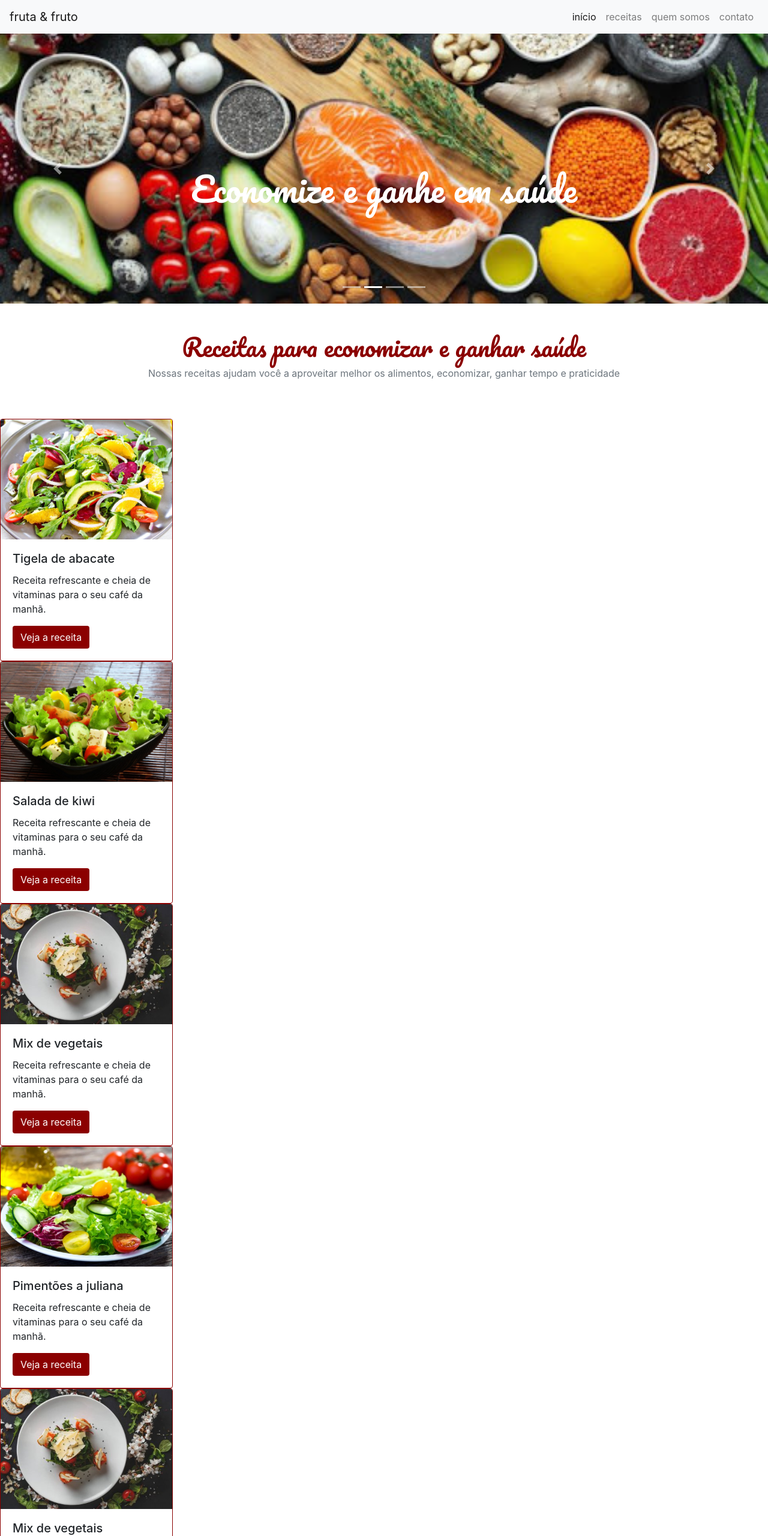
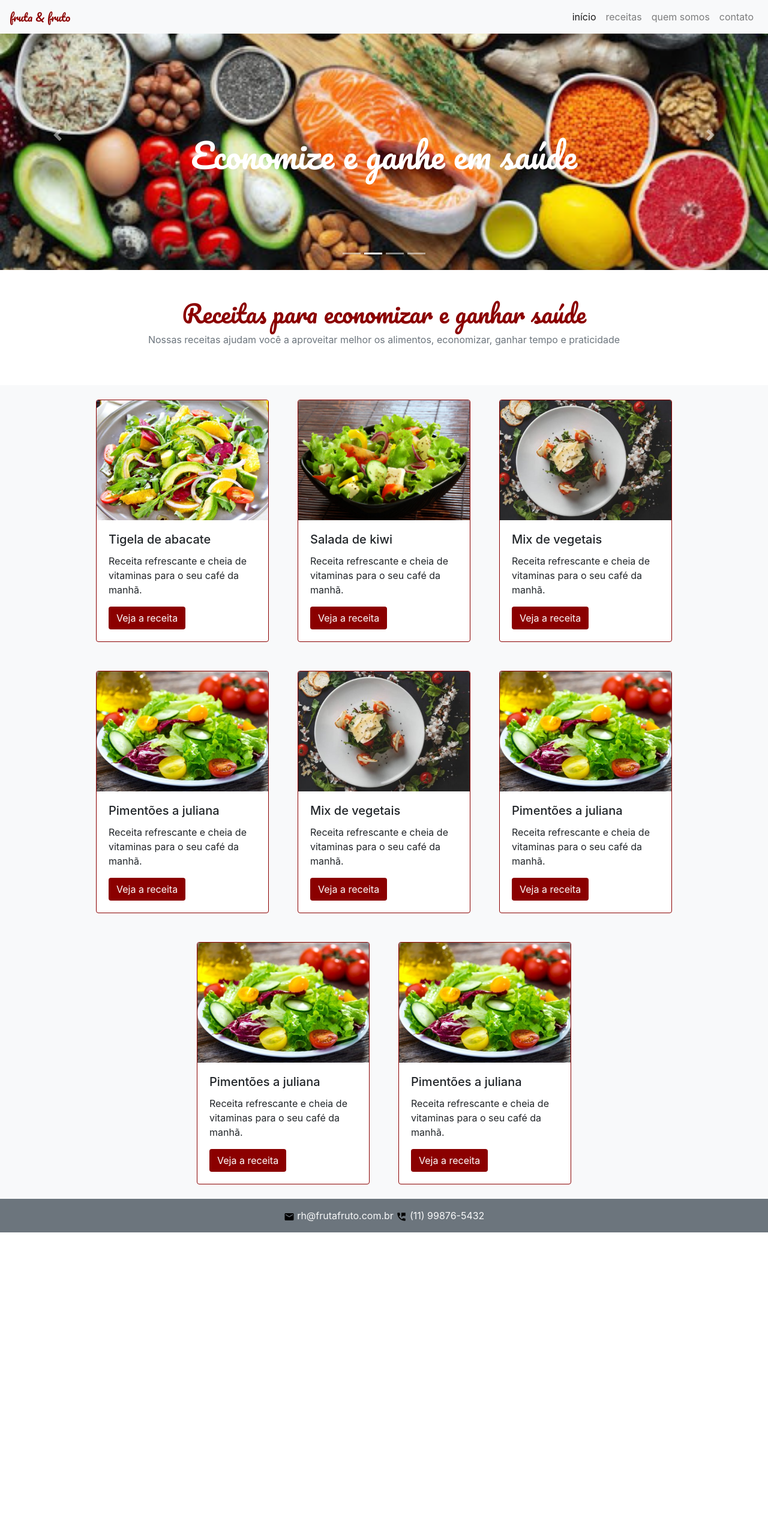
Before and after one commit to Ljuniorcode/landingPage_bootStrap, a plain HTML site: page index.html in a window 1280 px wide. Shown: the top 2560 px of the page at 60% size. After the commit the page ends 2054 px from the top, so only its background shows below. Drawn offline with nearby package versions, Linux system fonts and the light colour scheme.

Commit message:
04 - adicionar modal, tags semânticas, footer

```diff
--- a/index.html
+++ b/index.html
@@ -13,8 +13,8 @@
 
 <body>
   <header>
-    <nav class="navbar navbar-expand-lg navbar-light bg-light">
-      <a class="navbar-brand" href="#">fruta & fruto</a>
+    <nav class="navbar navbar-expand-lg navbar-light bg-light fixed-top">
+      <a class="navbar-brand fonte-titulo texto-cor-especial" href="#">fruta & fruto</a>
       <button class="navbar-toggler" type="button" data-toggle="collapse" data-target="#navbarNavAltMarkup"
         aria-controls="navbarNavAltMarkup" aria-expanded="false" aria-label="Toggle navigation">
         <span class="navbar-toggler-icon"></span>
@@ -24,7 +24,7 @@
           <li><a class="nav-link active" href="#">início <span class="sr-only">(current)</span></a></li>
           <li><a class="nav-link" href="#">receitas</a></li>
           <li><a class="nav-link" href="#">quem somos</a></li>
-          <li><a class="nav-link" href="#" tabindex="-1">contato</a></li>
+          <li><a class="nav-link" data-toggle="modal" data-target="#modal-contato" href="#">contato</a></li>
         </ul>
       </div>
     </nav>
@@ -86,13 +86,16 @@
 
     <section id="titulo">
       <h1 class="text-center fonte-titulo cor-especial pt-5">Receitas para economizar e ganhar saúde</h1>
-      <p class="text-center text-secondary pb-5">Nossas receitas ajudam você a aproveitar melhor os alimentos, economizar,
-      ganhar tempo e praticidade</p>
+      <p class="text-center text-secondary pb-5">Nossas receitas ajudam você a aproveitar melhor os alimentos,
+        economizar,
+        ganhar tempo e praticidade</p>
     </section>
 
-      <section id="receitas">
-        <article class="card borda-cor-especial card-largura">
-          <img src="./img/saladaAbacate.jpg" class="card-img-top card-posicao-imagem" alt="tigela com salada de abacate">
+    <section class="container-fluid bg-light" id="receitas">
+      <div class="row justify-content-center">
+        <article class="card borda-cor-especial card-largura p-0 m-4 col-12 col-md-4">
+          <img src="./img/saladaAbacate.jpg" class="card-img-top card-posicao-imagem"
+            alt="tigela com salada de abacate">
           <div class="card-body">
             <h5 class="card-title">Tigela de abacate</h5>
             <p class="card-text">Receita refrescante e cheia de vitaminas para o seu café da manhã.</p>
@@ -100,7 +103,7 @@
           </div>
         </article>
 
-        <article class="card borda-cor-especial card-largura">
+        <article class="card borda-cor-especial card-largura p-0 m-4 col-12 col-md-4">
           <img src="./img/salada1.jpg" class="card-img-top card-posicao-imagem" alt="Salada de kiwi">
           <div class="card-body">
             <h5 class="card-title">Salada de kiwi</h5>
@@ -109,7 +112,7 @@
           </div>
         </article>
 
-        <article class="card borda-cor-especial card-largura">
+        <article class="card borda-cor-especial card-largura p-0 m-4 col-12 col-md-4">
           <img src="./img/salada2.jpg" class="card-img-top card-posicao-imagem" alt="Mix de vegetais">
           <div class="card-body">
             <h5 class="card-title">Mix de vegetais</h5>
@@ -118,7 +121,7 @@
           </div>
         </article>
 
-        <article class="card borda-cor-especial card-largura">
+        <article class="card borda-cor-especial card-largura p-0 m-4 col-12 col-md-4">
           <img src="./img/salada4.jpg" class="card-img-top card-posicao-imagem" alt="Pimentões a juliana">
           <div class="card-body">
             <h5 class="card-title">Pimentões a juliana</h5>
@@ -127,7 +130,7 @@
           </div>
         </article>
 
-        <article class="card borda-cor-especial card-largura">
+        <article class="card borda-cor-especial card-largura p-0 m-4 col-12 col-md-4">
           <img src="./img/salada2.jpg" class="card-img-top card-posicao-imagem" alt="Mix de vegetais">
           <div class="card-body">
             <h5 class="card-title">Mix de vegetais</h5>
@@ -136,7 +139,7 @@
           </div>
         </article>
 
-        <article class="card borda-cor-especial card-largura">
+        <article class="card borda-cor-especial card-largura p-0 m-4 col-12 col-md-4">
           <img src="./img/salada4.jpg" class="card-img-top card-posicao-imagem" alt="Pimentões a juliana">
           <div class="card-body">
             <h5 class="card-title">Pimentões a juliana</h5>
@@ -144,10 +147,74 @@
             <a href="#" class="btn botao-cor-especial">Veja a receita</a>
           </div>
         </article>
-      </section>
-    </main>
 
-    <p>contato: <a href="mailto:email@frutafruto.com.br">contato@frutafruto.com.br</a></p>
+        <article class="card borda-cor-especial card-largura p-0 m-4 col-12 col-md-4">
+          <img src="./img/salada4.jpg" class="card-img-top card-posicao-imagem" alt="Pimentões a juliana">
+          <div class="card-body">
+            <h5 class="card-title">Pimentões a juliana</h5>
+            <p class="card-text">Receita refrescante e cheia de vitaminas para o seu café da manhã.</p>
+            <a href="#" class="btn botao-cor-especial">Veja a receita</a>
+          </div>
+        </article>
+
+        <article class="card borda-cor-especial card-largura p-0 m-4 col-12 col-md-4">
+          <img src="./img/salada4.jpg" class="card-img-top card-posicao-imagem" alt="Pimentões a juliana">
+          <div class="card-body">
+            <h5 class="card-title">Pimentões a juliana</h5>
+            <p class="card-text">Receita refrescante e cheia de vitaminas para o seu café da manhã.</p>
+            <a href="#" class="btn botao-cor-especial">Veja a receita</a>
+          </div>
+        </article>
+      </div>
+    </section>
+  </main>
+
+  <footer class="bg-secondary p-3">
+
+    <p class="text-light m-0 text-center"><img src="./img/mail.svg" alt="icone email">
+      <a class="text-light" href="mailto:email@frutafruto.com.br">rh@frutafruto.com.br</a>
+      <img src="./img/phone.svg" alt="icone phone"> <a class="text-light">(11) 99876-5432</a>
+    </p>
+  </footer>
+
+  <!-- Modal -->
+  <div class="modal fade" id="modal-contato" tabindex="-1" aria-labelledby="exampleModalLabel" aria-hidden="true">
+    <div class="modal-dialog">
+      <dialog class="modal-content">
+        <header class="modal-header">
+          <h5 class="modal-title" id="exampleModalLabel">Entre em contato</h5>
+          <button type="button" class="close" data-dismiss="modal" aria-label="Close">
+            <span aria-hidden="true">&times;</span>
+          </button>
+        </header>
+        <main class="modal-body">
+          <form>
+            <div class="form-group">
+              <label for="formGroupExampleInput">Nome completo</label>
+              <input type="text" class="form-control" id="formGroupExampleInput" placeholder="Nome">
+            </div>
+
+            <div class="form-group">
+              <label for="exampleFormControlInput1">Seu email</label>
+              <input type="email" class="form-control" id="exampleFormControlInput1" placeholder="seuemail@examplo.com">
+            </div>
+
+
+            <div class="form-group">
+              <label for="exampleFormControlTextarea1">Suas sugestões</label>
+              <textarea class="form-control" id="exampleFormControlTextarea1" rows="3"
+                placeholder="eu acho que..."></textarea>
+            </div>
+          </form>
+        </main>
+        <footer class="modal-footer">
+          <button type="button" class="btn btn-secondary" data-dismiss="modal">Fechar</button>
+          <button type="button" class="btn botao-cor-especial">Enviar</button>
+        </footer>
+      </dialog>
+    </div>
+  </div>
+
 
   <script src="https://code.jquery.com/jquery-3.5.1.slim.min.js"
     integrity="sha384-DfXdz2htPH0lsSSs5nCTpuj/zy4C+OGpamoFVy38MVBnE+IbbVYUew+OrCXaRkfj"
--- a/style.css
+++ b/style.css
@@ -1,5 +1,5 @@
 .card-largura {
-  width: 18rem;
+  max-width: 18rem;
 }
 
 .imagem-carrossel {
@@ -10,6 +10,11 @@
 
 .fonte-titulo {
   font-family: 'Pacifico', cursive;
+}
+
+.texto-cor-especial{
+  color: darkred!important;
+  font-size: 18px;
 }
 
 .cor-especial {
```
Also changed, not shown: img/mail.svg (added), img/phone.svg (added).
